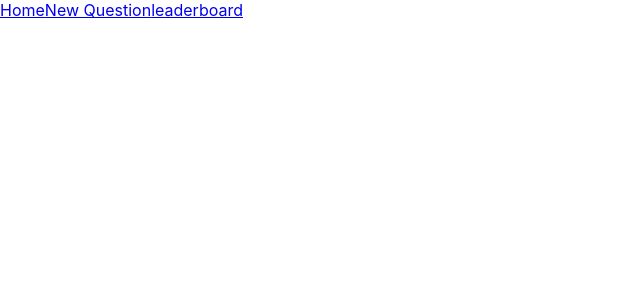
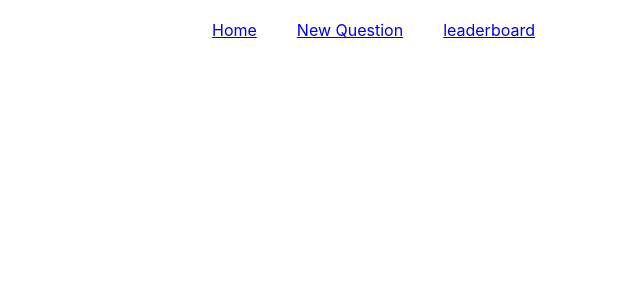
Before and after one commit to rezawm/reactnd-project-wouldYouRather, a React (Create React App) app: page /login in a window 1280 px wide. Shown: the top 300 px of the page, without its empty margins (0-640 px from the left). Built offline with nearby package versions, Linux system fonts and the light colour scheme.

Commit message:
Some styles added for Nav

```diff
--- a/src/components/App.js
+++ b/src/components/App.js
@@ -8,8 +8,8 @@ import Leaderboard from './Leaderboard';
 function App() {
   return (
     <Router>
-      <div className="App">
-        <Nav/>
+      <div className="app">
+        <Nav />
         <Route path='/' exact component={Dashboard} />
         <Route path='/new' component={NewQuestion} />
         <Route path='/leaderboard' component={Leaderboard} />
--- a/src/components/Nav.js
+++ b/src/components/Nav.js
@@ -3,10 +3,10 @@ import { NavLink } from 'react-router-dom'
 
 function Nav() {
   return (
-    <div>
-      <NavLink to='/' exact actionClassName='active'>Home</NavLink>
-      <NavLink to='/new' actionClassName='active'>New Question</NavLink>
-      <NavLink to='/leaderboard' actionClassName='active'>leaderboard</NavLink>
+    <div className='nav'>
+      <NavLink to='/' exact activeClassName='active'>Home</NavLink>
+      <NavLink to='/new' activeClassName='active'>New Question</NavLink>
+      <NavLink to='/leaderboard' activeClassName='active'>leaderboard</NavLink>
     </div>
   )
 }
--- a/src/index.css
+++ b/src/index.css
@@ -11,3 +11,8 @@ code {
   font-family: source-code-pro, Menlo, Monaco, Consolas, "Courier New",
     monospace;
 }
+
+.app{margin:0 auto;width:70%}
+.nav{height:50px;margin:10px 0}
+.nav a{display:inline-block;padding:10px 20px}
+.nav a:hover, .nav a.active{background:darkblue;color:#fff}
```
Also changed, not shown: src/components/Login.js (added).
